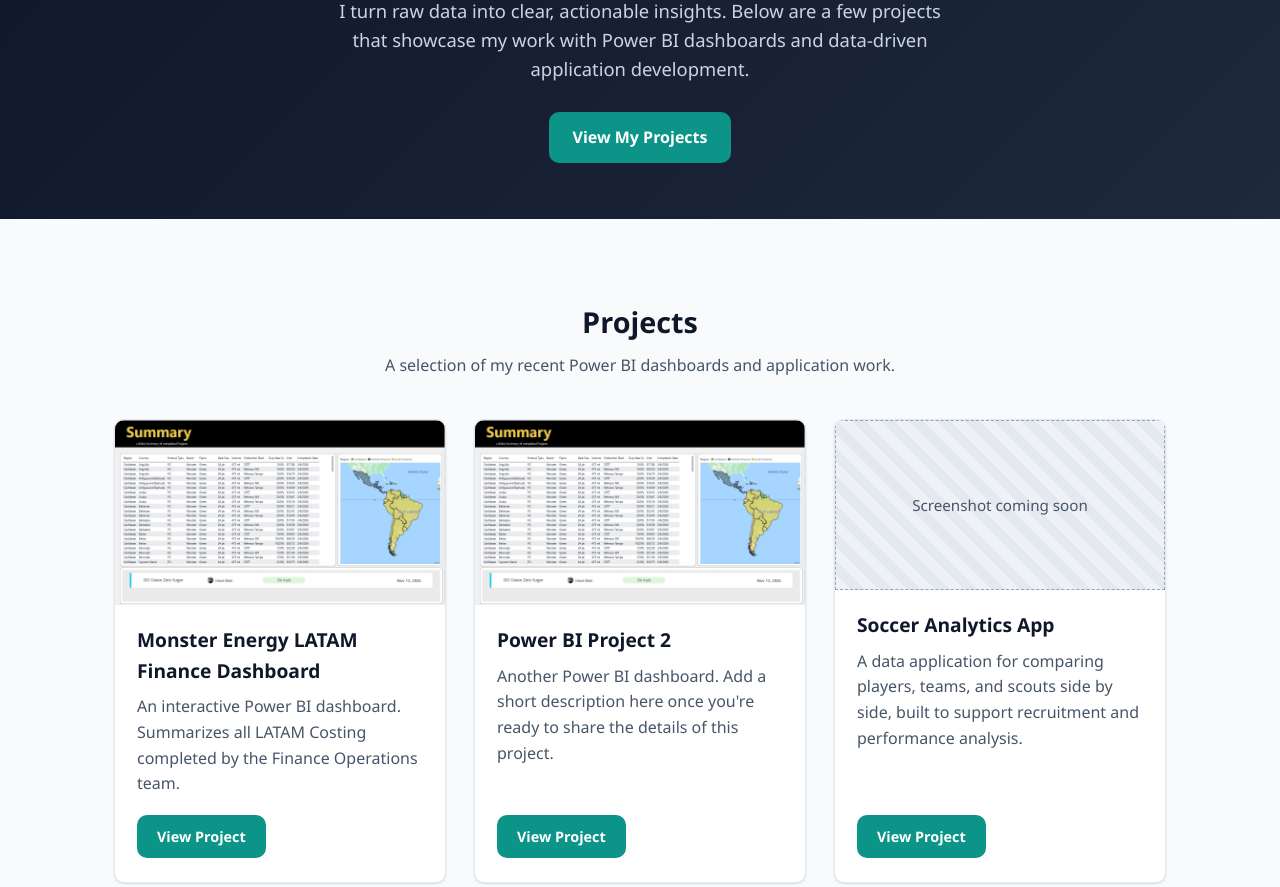
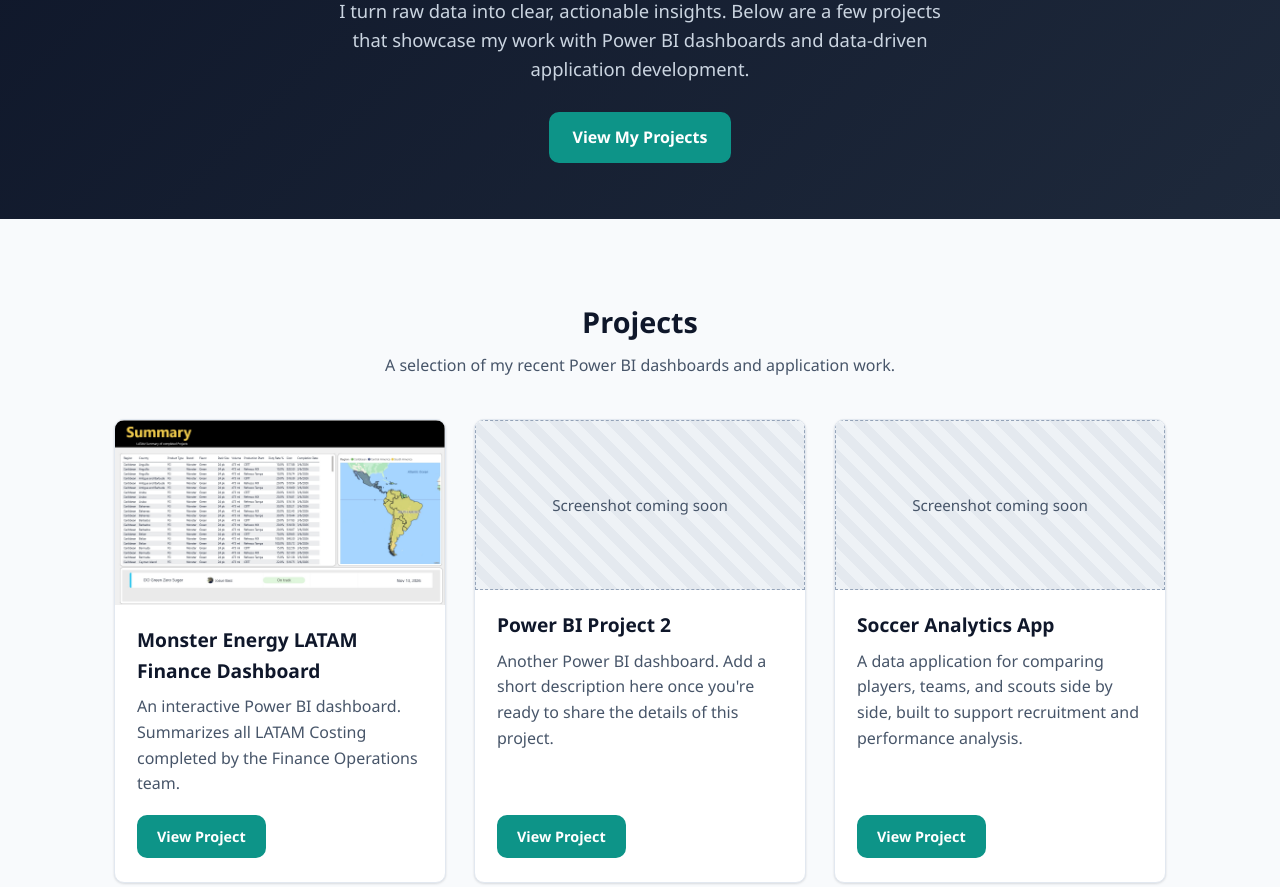
Before and after one commit to jobaez9/jobaez9.github.io, a plain HTML site: page index.html in a window 1280 px wide. Shown: the part 210-1097 px from the top of the page. Drawn offline with Linux system fonts and the light colour scheme.

Commit message:
Update index.html

```diff
--- a/index.html
+++ b/index.html
@@ -60,7 +60,7 @@
         </article>
 
         <article class="project-card">
-           <img src="../assets/images/LATAM_PowerBI.png" alt="Power BI Project 1 dashboard screenshot">
+           <div class="placeholder-box thumb">Screenshot coming soon</div>
           <div class="card-body">
             <!-- TODO: replace with your project title/description -->
             <h3>Power BI Project 2</h3>
```
